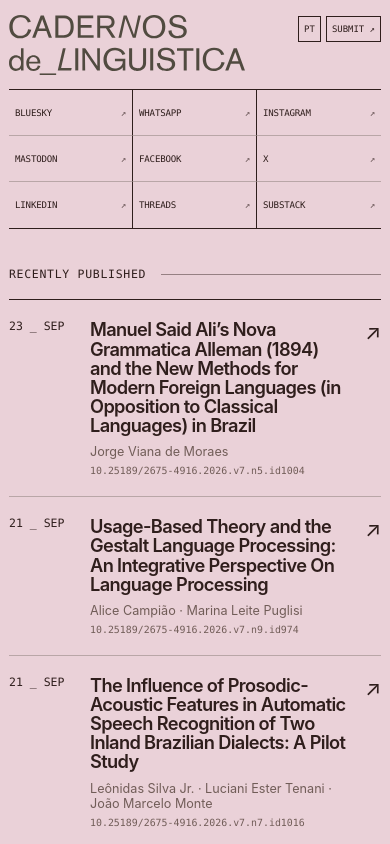
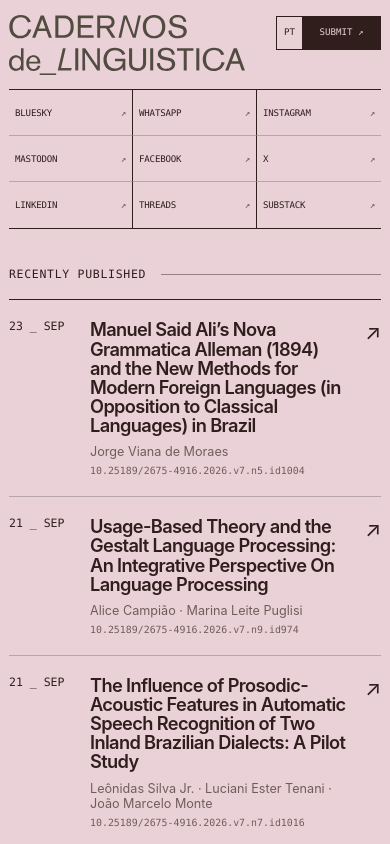
Before and after one commit to cadernos/links, a plain HTML site: page index.html in a window 390 px wide. Shown: the top 844 px of the page. Drawn offline with Linux system fonts and the light colour scheme; no server answers.

Commit message:
Unify header action styling with site controls

```diff
--- a/styles.css
+++ b/styles.css
@@ -48,30 +48,40 @@ button { font: inherit; }
 }
 .header-actions {
   display: flex;
-  align-items: center;
+  align-items: stretch;
   justify-content: flex-end;
-  gap: 8px;
+  gap: 0;
   flex: 0 0 auto;
 }
 .header-control {
-  min-height: 30px;
+  min-height: 38px;
   display: inline-flex;
   align-items: center;
   justify-content: center;
   border: 1px solid var(--ink-dark);
+  border-radius: 0;
   background: transparent;
   color: var(--ink-dark);
-  padding: 5px 8px;
+  padding: 0 12px;
   line-height: 1;
   font-family: ui-monospace, "SFMono-Regular", Consolas, "Liberation Mono", monospace;
-  font-size: .66rem;
+  font-size: .72rem;
+  font-weight: 400;
+  letter-spacing: 0;
   text-transform: uppercase;
   cursor: pointer;
   white-space: nowrap;
 }
+.header-control + .header-control { border-left: 0; }
 .header-control:hover,
-.header-control:focus-visible { background: var(--ink-dark); color: var(--pink); }
-.header-submit { min-width: 72px; }
+.header-control:focus-visible { background: var(--paper); color: var(--ink-dark); }
+.header-submit {
+  min-width: 88px;
+  background: var(--ink-dark);
+  color: var(--pink);
+}
+.header-submit:hover,
+.header-submit:focus-visible { background: #432a27; color: var(--pink); }
 
 .social-grid {
   display: grid;
@@ -236,13 +246,13 @@ footer p { margin: 0; text-align: right; }
     gap: 10px;
   }
   .brand img { width: min(66vw, 258px); }
-  .header-actions { gap: 5px; padding-top: 1px; }
+  .header-actions { gap: 0; padding-top: 1px; }
   .header-control {
-    min-height: 26px;
-    padding: 4px 6px;
-    font-size: .59rem;
+    min-height: 34px;
+    padding: 0 9px;
+    font-size: .61rem;
   }
-  .header-submit { min-width: 0; }
+  .header-submit { min-width: 78px; }
 
   .social-grid { grid-template-columns: repeat(3, minmax(0, 1fr)); }
   .social-link {
@@ -276,6 +286,6 @@ footer p { margin: 0; text-align: right; }
 
 @media (max-width: 410px) {
   .brand img { width: min(62vw, 236px); }
-  .header-control { font-size: .56rem; padding-inline: 5px; }
+  .header-control { font-size: .57rem; padding-inline: 7px; }
   .social-link { font-size: .57rem; padding-inline: 6px; }
 }
```
